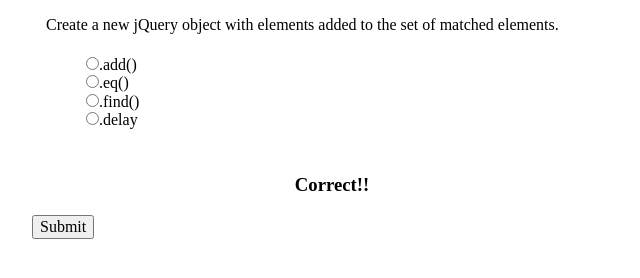
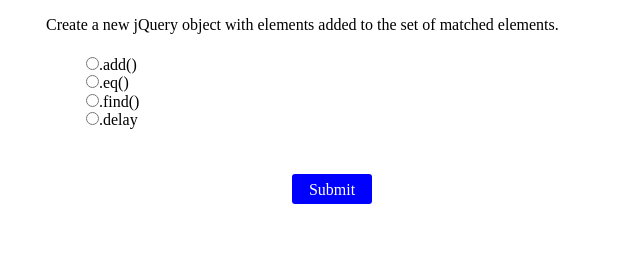
Before and after one commit to daxapps/YDKjQuery, a plain HTML site: page index.html in a window 1280 px wide. Shown: the part 208-486 px from the top of the page, without its empty margins (308-948 px from the left). Drawn offline with nearby package versions, Linux system fonts and the light colour scheme.

Commit message:
Correct or Incorrect is displayed accordingly

```diff
--- a/app.js
+++ b/app.js
@@ -39,7 +39,7 @@
 	$(choiceList).find("li").remove();
 
 	var choice;
-	for (i = 0; i < numChoices; i++) {
+	for (var i = 0; i < numChoices; i++) {
 		choice = questions[currentQuestion].choices[i];
 		$('<li><input type="radio" value=' + i + ' name="dynradio" />' + choice + '</li>').appendTo(choiceList);
 	}
@@ -47,13 +47,17 @@
 }
 
 // Event listeners
-$("button").on("click", function() {
+$(".button").on("click", function() {
+
+	value = $("input[type='radio']:checked").val();
+	if (value == questions[currentQuestion].correctAnswer) {
+		$(".result").text("Correct!")
+	} else {
+		$(".result").text("Incorrect")
+	}
+
 	currentQuestion++;
 
-	// value = $("input[type='radio']:checked").val();
-	// if (value === questions[currentQuestion].correctAnswer) {
-
-	// }
 	if (currentQuestion < questions.length) {
        displayCurrentQuestion();
     }
--- a/index.html
+++ b/index.html
@@ -27,8 +27,8 @@
 				</fieldset>
 
 			</div>
-			<h3 class="hidden0 result">Correct!!</h3>
-			<button>Submit</button>
+			<h3 class="hidden0 result"></h3>
+			<div class="button">Submit</div>
 		</main>
 
 	</div>
--- a/main.css
+++ b/main.css
@@ -36,3 +36,15 @@
 .result {
 	text-align: center;
 }
+
+.button {
+	width: 80px;
+	height: 30px;
+	color: white;
+	background-color: blue;
+	border-radius: 3px;
+	text-align: center;
+	position: relative;
+	margin: auto;
+	padding-top: 7px;
+}
```
